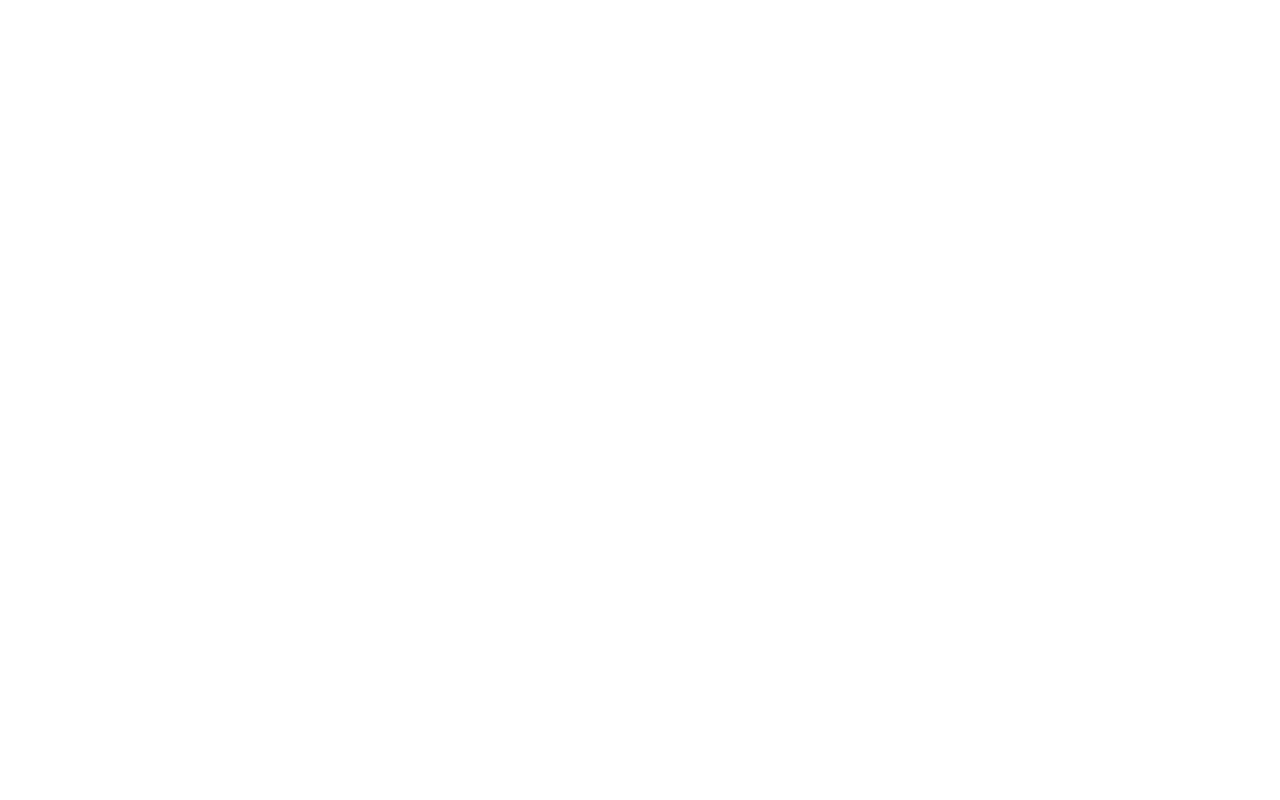
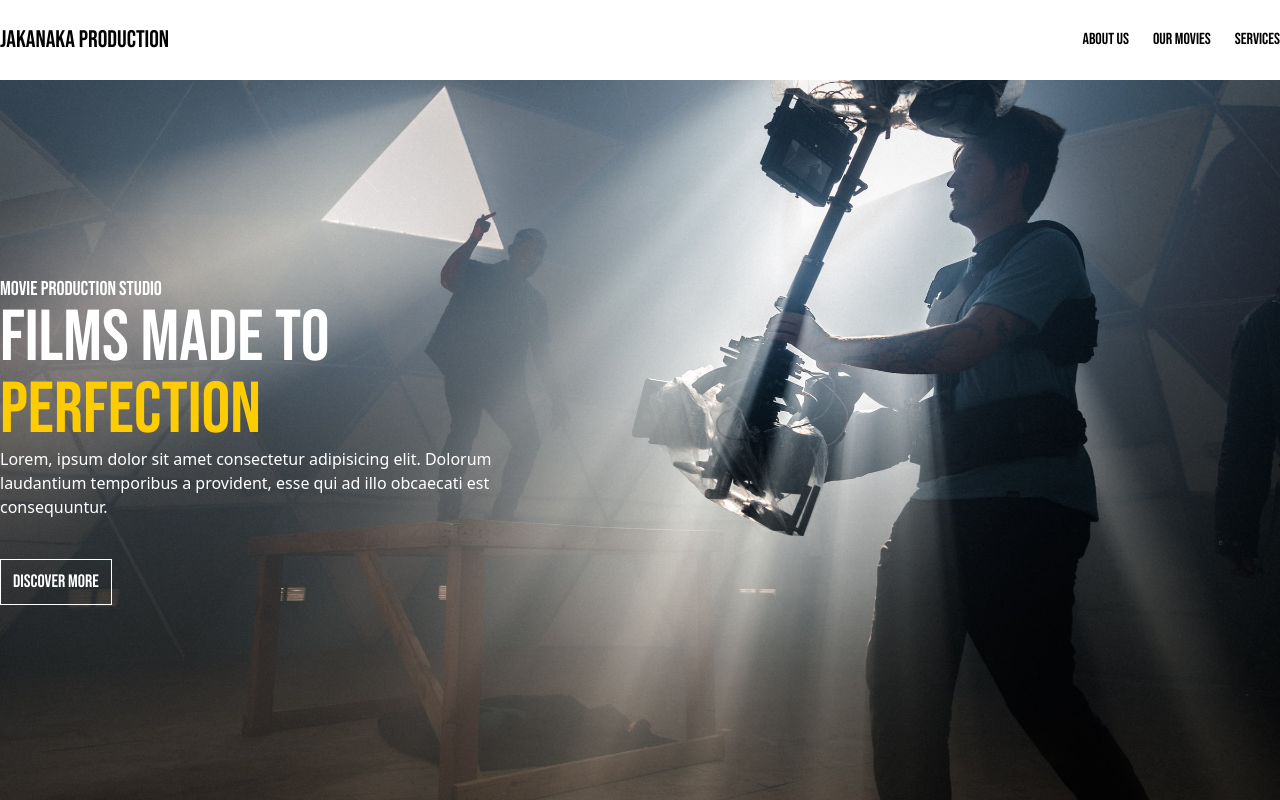
Before and after one commit to mfarhadattari/jhaka-naka-production, a plain HTML site: page index.html in a window 1280 px wide. Drawn offline with nearby package versions, Linux system fonts and the light colour scheme.

Commit message:
Header Section

```diff
--- a/index.html
+++ b/index.html
@@ -1,12 +1,77 @@
 <!DOCTYPE html>
 <html lang="en">
+
 <head>
   <meta charset="UTF-8">
   <meta http-equiv="X-UA-Compatible" content="IE=edge">
   <meta name="viewport" content="width=device-width, initial-scale=1.0">
-  <title>Document</title>
+  <title>Jakanaka Production</title>
+  <link rel="shortcut icon" href="./images/icons/title.png" type="image/x-icon">
+
+  <!-- Google Font -->
+  <link rel="preconnect" href="https://fonts.googleapis.com">
+  <link rel="preconnect" href="https://fonts.gstatic.com" crossorigin>
+  <link href="https://fonts.googleapis.com/css2?family=Bebas+Neue&family=Montserrat:wght@300;400;500&display=swap"
+    rel="stylesheet">
+
+  <!-- Tailwind CSS -->
+  <script src="https://cdn.tailwindcss.com"></script>
+
+  <!-- Customization -->
+  <script>
+    tailwind.config = {
+      theme: {
+        extend: {
+          colors: {
+            yellow: '#FECC02',
+            black: '#131313',
+            gray: '4E4E4E',
+          },
+          fontFamily: {
+            bebas: ["Bebas Neue", "cursive"],
+            montserrat: ["Montserrat", "sans-serif"],
+          }
+        }
+      }
+    }
+  </script>
 </head>
+
 <body>
 
+  <header>
+    <!-- Navigation Bar Section -->
+    <section class=" fixed top-0 left-0 right-0 bg-white">
+      <nav class="container mx-auto flex flex-col md:flex-row justify-between items-center h-20 font-bebas">
+        <h2 class="text-2xl">Jakanaka Production</h2>
+        <ul class="flex gap-6">
+          <li><a href="">About Us</a></li>
+          <li><a href="">Our Movies</a></li>
+          <li><a href="">Services</a></li>
+        </ul>
+      </nav>
+    </section>
+
+    <!-- Header Banner -->
+    <section class="bg-[url('./images/banner.jpg')] bg-cover h-screen pt-20 ">
+      <div class="container mx-auto h-full flex items-center text-white">
+       <div>
+        <h3 class="font-bebas text-xl">Movie production studio</h3>
+        <h1  class="font-bebas text-7xl">Films Made to</h1>
+        <h1  class="font-bebas text-7xl text-yellow">Perfection</h1>
+        <p class="max-w-lg">
+          Lorem, ipsum dolor sit amet consectetur adipisicing elit. Dolorum laudantium temporibus a provident, esse qui ad illo obcaecati est consequuntur.
+        </p>
+        <button class="font-bebas border px-3 py-2 text-lg mt-10 hover:bg-yellow hover:text-black hover:border-yellow hover:transition-all">
+          Discover More
+        </button>
+       </div>
+
+      </div>
+    </section>
+  </header>
+
+
 </body>
+
 </html>
```
